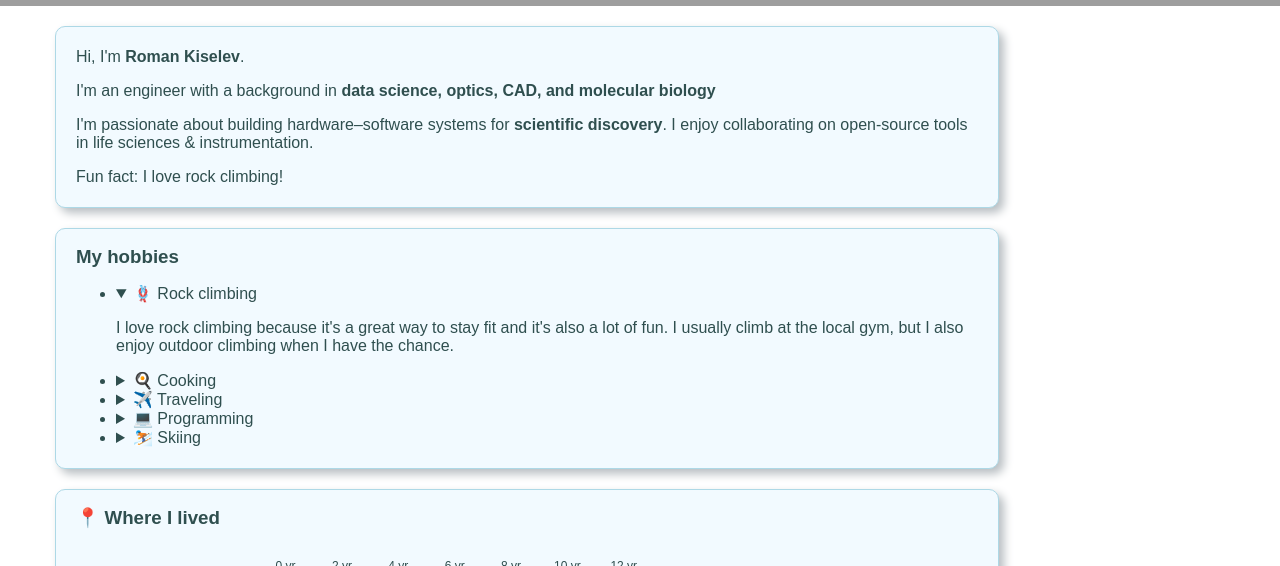
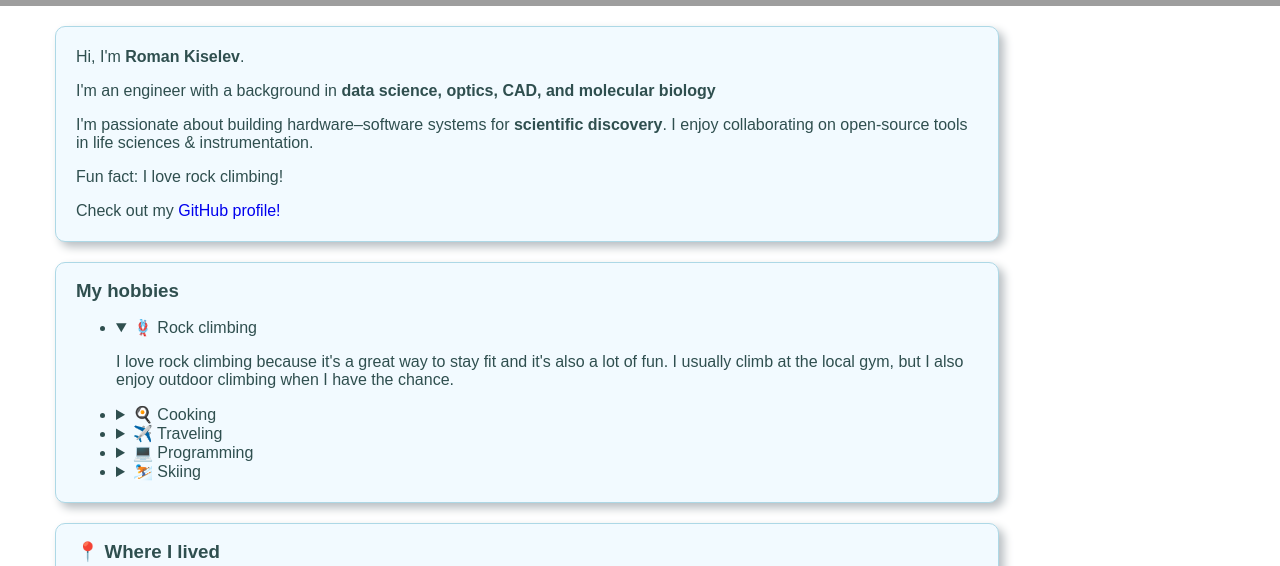
Before and after one commit to ximeg/about-me, a plain HTML site: page index.html in a window 1280 px wide. Shown: the part 154-720 px from the top of the page. Drawn offline with nearby package versions, Linux system fonts and the light colour scheme; grey boxes are pictures that could not be loaded.

Commit message:
Added ani-links class

```diff
--- a/css/styles.css
+++ b/css/styles.css
@@ -167,3 +167,24 @@ nav {
     height: 80px;
   }
 }
+
+.ani-links a {
+  position: relative;
+}
+
+.ani-links a::after {
+  content: "";
+  position: absolute;
+  left: 0;
+  right: 0;
+  bottom: -3px;
+  height: 2px;
+  background-color: currentColor;
+  transform: scaleX(0);
+  transform-origin: left;
+  transition: transform 0.3s ease;
+}
+
+.ani-links a:hover::after {
+  transform: scaleX(1);
+}
--- a/index.html
+++ b/index.html
@@ -35,6 +35,10 @@
             open-source tools in life sciences & instrumentation.
           </p>
           <p>Fun fact: I love rock climbing!</p>
+          <p class="ani-links">
+            Check out my
+            <a href="https://github.com/ximeg">GitHub profile!</a>
+          </p>
         </article>
 
         <article>
```
